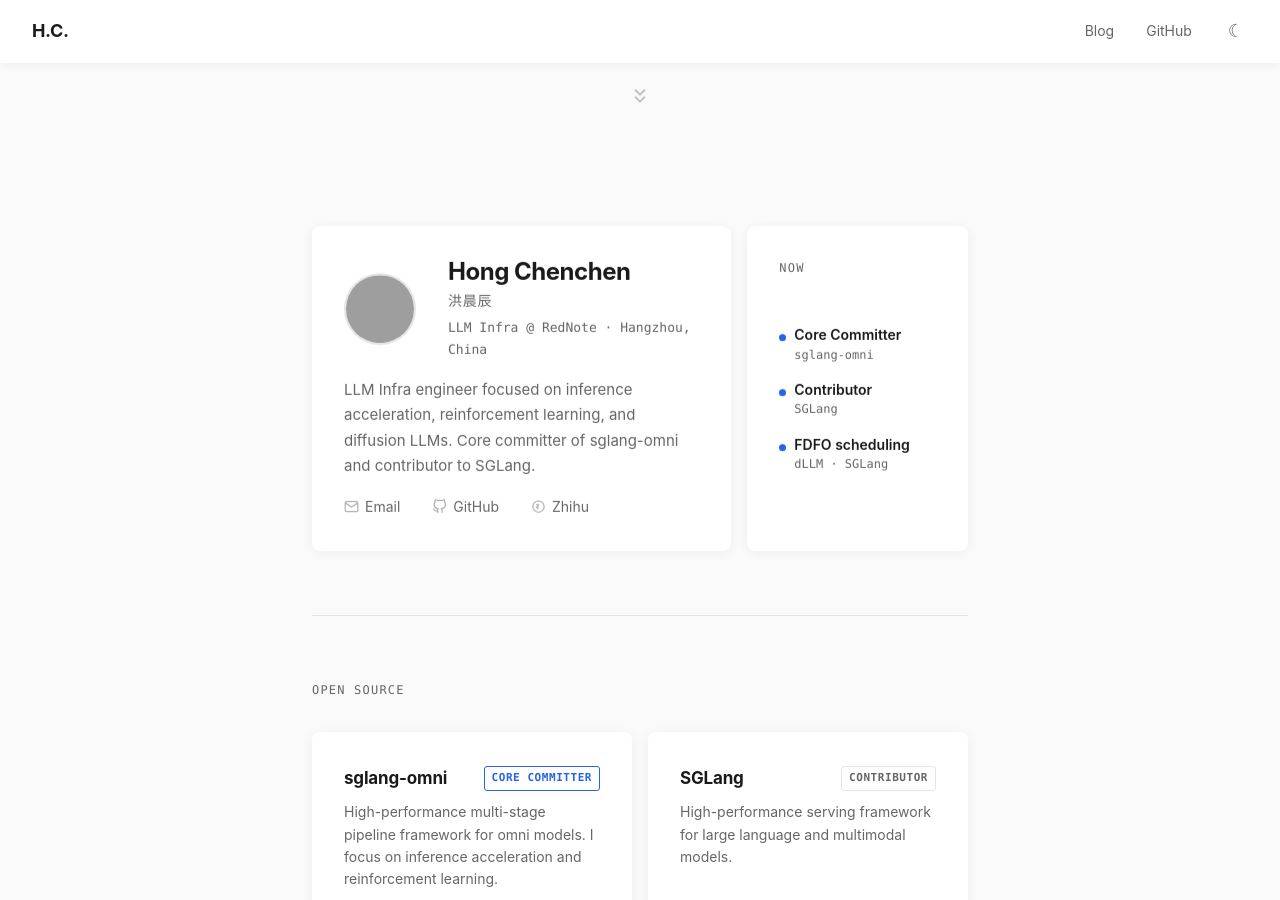
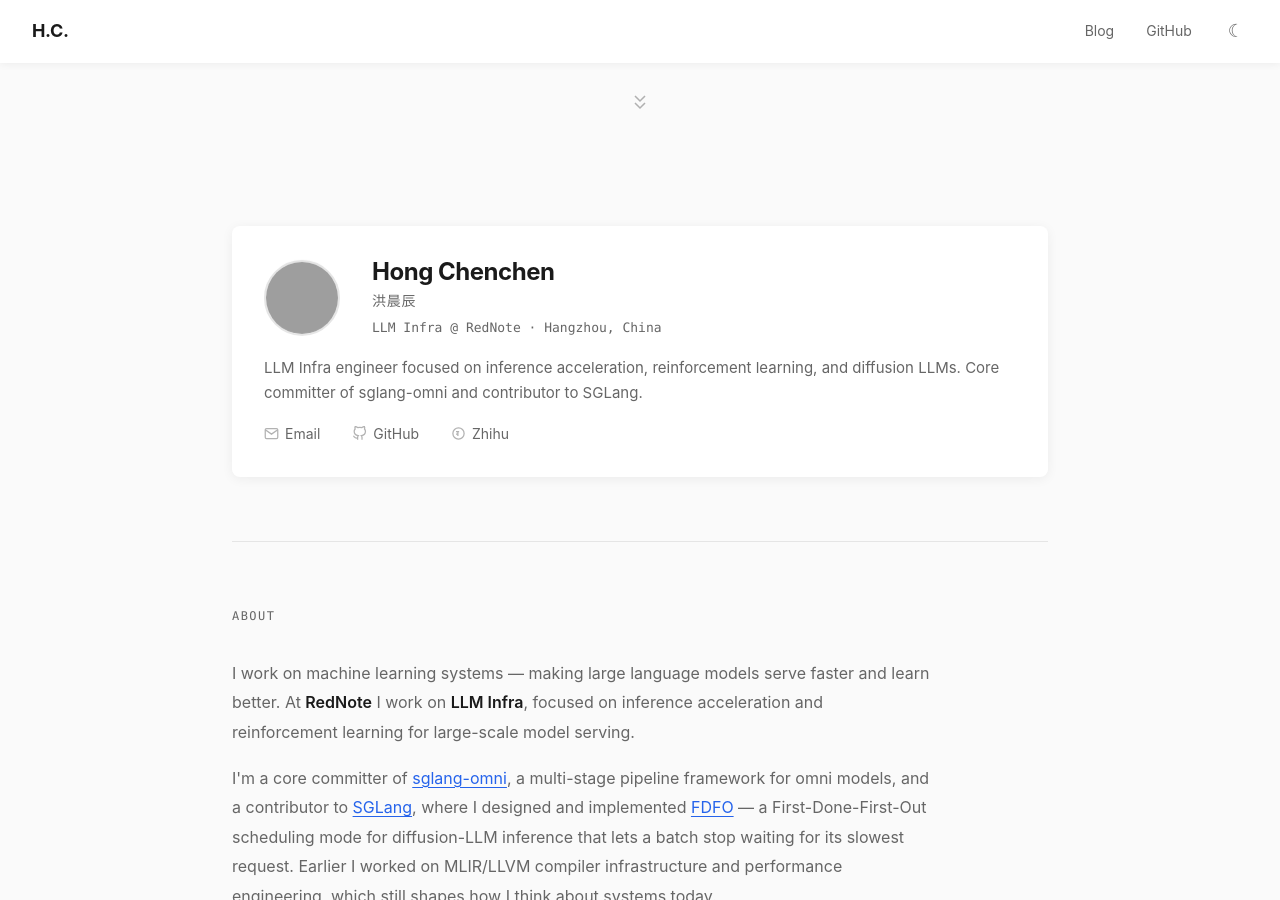
Before and after one commit to Hayden727/Hayden727.github.io, a Jekyll site: the page built from index.html, in a window 1280 px wide and 900 px high, scrolled down 738 px. Built offline with Jekyll 4.4.1, drawn with Linux system fonts in a browser that asks for light colours; some of the changed text lies outside the part shown; grey boxes are pictures that could not be loaded.

Commit message:
refactor: simplify homepage to elegant single-column, widen layout, fold identity into About
- Revert the bento redesign: remove Open Source / Research / Now cards and the
  mask-composite gradient border that rendered as garbled blocks in some browsers
- Single-column layout; widen container 720px -> 880px (article prose kept at 720px)
- Fold RedNote / sglang-omni / SGLang / FDFO into the About prose with inline links;
  FDFO blog now appears only in the Writing list (no dedicated section)
- Motion (elegant + a touch of craft): choreographed heading->content reveal,
  link-arrow slide-in on Writing rows, gentle avatar float, softer motto drift;
  full prefers-reduced-motion coverage

```diff
--- a/_layouts/home.html
+++ b/_layouts/home.html
@@ -16,9 +16,8 @@
 
 <div class="container" id="main">
 
-  <!-- ===== Profile + Now ===== -->
-  <section class="profile reveal">
-    <div class="card profile-card">
+  <!-- ===== Profile ===== -->
+  <section class="card profile-card reveal">
     <div class="profile-card__header">
       <img src="{{ site.avatar }}" alt="{{ site.title }}" class="profile-card__avatar">
       <div>
@@ -44,84 +43,31 @@
       </a>
       {% endif %}
     </div>
-    </div>
-
-    <aside class="card now-card">
-      <h2 class="section__label">Now</h2>
-      <ul class="now-list">
-        <li class="now-list__item">
-          <span class="now-list__dot"></span>
-          <div>
-            <span class="now-list__lead">Core Committer</span>
-            <span class="now-list__sub">sglang-omni</span>
-          </div>
-        </li>
-        <li class="now-list__item">
-          <span class="now-list__dot"></span>
-          <div>
-            <span class="now-list__lead">Contributor</span>
-            <span class="now-list__sub">SGLang</span>
-          </div>
-        </li>
-        <li class="now-list__item">
-          <span class="now-list__dot"></span>
-          <div>
-            <span class="now-list__lead">FDFO scheduling</span>
-            <span class="now-list__sub">dLLM · SGLang</span>
-          </div>
-        </li>
-      </ul>
-    </aside>
-  </section>
-
-  <!-- ===== Open Source ===== -->
-  <section class="section reveal">
-    <h2 class="section__label">Open Source</h2>
-    <div class="bento bento--2 stagger">
-      <a href="https://github.com/sgl-project/sglang-omni" target="_blank" rel="noopener" class="card os-card">
-        <div class="os-card__top">
-          <span class="os-card__name">sglang-omni</span>
-          <span class="os-card__role">Core Committer</span>
-        </div>
-        <p class="os-card__desc">High-performance multi-stage pipeline framework for omni models. I focus on inference acceleration and reinforcement learning.</p>
-        <span class="os-card__link">github.com/sgl-project/sglang-omni →</span>
-      </a>
-      <a href="https://github.com/sgl-project/sglang" target="_blank" rel="noopener" class="card os-card">
-        <div class="os-card__top">
-          <span class="os-card__name">SGLang</span>
-          <span class="os-card__role os-card__role--alt">Contributor</span>
-        </div>
-        <p class="os-card__desc">High-performance serving framework for large language and multimodal models.</p>
-        <span class="os-card__link">github.com/sgl-project/sglang →</span>
-      </a>
-    </div>
-  </section>
-
-  <!-- ===== Research ===== -->
-  <section class="section reveal">
-    <h2 class="section__label">Research</h2>
-    <div class="card focus-card">
-      <span class="focus-card__tag">Diffusion LLMs · SGLang</span>
-      <h3 class="focus-card__title">FDFO — First-Done-First-Out scheduling for dLLM inference</h3>
-      <p class="focus-card__desc">
-        A framework-level execution mode I designed and implemented for diffusion-LLM serving in SGLang.
-        Instead of a batch waiting for its slowest request, each block leaves the moment it finishes —
-        cutting head-of-line blocking for ~1.3–1.45× throughput (PRs #27551, #27877).
-      </p>
-      <a href="{{ '/2026/06/16/fdfo-dllm-scheduling/' | relative_url }}" class="focus-card__link">Read the write-up →</a>
-    </div>
   </section>
 
   <!-- ===== About ===== -->
   <section class="section reveal">
     <h2 class="section__label">About</h2>
-    <p class="about__text">
-      I work on machine learning systems — making large language models serve faster and learn better.
-      At RedNote I work on LLM Infra, focusing on inference acceleration and reinforcement learning.
-      I'm a core committer of <strong>sglang-omni</strong> and a contributor to <strong>SGLang</strong>,
-      where I designed and implemented <strong>FDFO</strong> — a First-Done-First-Out scheduling mode for diffusion-LLM inference.
-      My background also spans MLIR/LLVM compiler infrastructure and performance engineering.
+    <div class="about__text">
+      <p>
+        I work on machine learning systems &mdash; making large language models
+        serve faster and learn better. At <strong>RedNote</strong> I work on
+        <strong>LLM Infra</strong>, focused on inference acceleration and
+        reinforcement learning for large-scale model serving.
       </p>
+      <p>
+        I'm a core committer of
+        <a href="https://github.com/sgl-project/sglang-omni" target="_blank" rel="noopener">sglang-omni</a>,
+        a multi-stage pipeline framework for omni models, and a contributor to
+        <a href="https://github.com/sgl-project/sglang" target="_blank" rel="noopener">SGLang</a>,
+        where I designed and implemented
+        <a href="{{ '/2026/06/16/fdfo-dllm-scheduling/' | relative_url }}">FDFO</a> &mdash;
+        a First-Done-First-Out scheduling mode for diffusion-LLM inference that lets a
+        batch stop waiting for its slowest request. Earlier I worked on MLIR/LLVM
+        compiler infrastructure and performance engineering, which still shapes how I
+        think about systems today.
+      </p>
+    </div>
   </section>
 
   <!-- ===== Interests ===== -->
@@ -154,7 +100,7 @@
   <!-- ===== Projects ===== -->
   <section class="section reveal">
     <h2 class="section__label">Projects</h2>
-    <div class="bento bento--2 stagger">
+    <div class="project-list stagger">
       {% for project in site.projects %}
       <a href="{{ project.url | relative_url }}" class="card project-card">
         <div class="project-card__header">
@@ -172,11 +118,13 @@
   {% if writing.size > 0 %}
   <section class="section reveal">
     <h2 class="section__label">Writing</h2>
-    <div class="stagger">
+    <div class="post-list stagger">
       {% for post in writing %}
       <div class="post-item">
         <span class="post-item__date">{{ post.date | date: "%Y.%m.%d" }}</span>
-        <a href="{{ post.url | relative_url }}" class="post-item__title">{{ post.title }}</a>
+        <a href="{{ post.url | relative_url }}" class="post-item__title">{{ post.title }}
+          <span class="post-item__arrow" aria-hidden="true">→</span>
+        </a>
       </div>
       {% endfor %}
     </div>
--- a/assets/css/main.css
+++ b/assets/css/main.css
@@ -13,7 +13,8 @@
   --font-sans: -apple-system, BlinkMacSystemFont, "Segoe UI", Roboto, "Helvetica Neue", Arial, sans-serif;
   --font-serif: Georgia, "Times New Roman", serif;
   --font-mono: "JetBrains Mono", "Fira Code", "SF Mono", Menlo, monospace;
-  --max-width: 720px;
+  --max-width: 880px;
+  --max-width-prose: 720px;
   --space-xs: 0.25rem;
   --space-sm: 0.5rem;
   --space-md: 1rem;
@@ -240,16 +241,23 @@
 }
 
 .profile-card__avatar {
-  width: 72px;
-  height: 72px;
+  width: 76px;
+  height: 76px;
   border-radius: 50%;
   object-fit: cover;
   border: 2px solid var(--color-border);
-  transition: transform 0.3s ease;
+  transition: box-shadow 0.3s ease, border-color 0.3s ease;
+  animation: avatarFloat 6s ease-in-out infinite;
 }
 
 .profile-card__avatar:hover {
-  transform: scale(1.05);
+  border-color: var(--color-accent);
+  box-shadow: 0 6px 20px var(--color-shadow-hover);
+}
+
+@keyframes avatarFloat {
+  0%, 100% { transform: translateY(0); }
+  50% { transform: translateY(-4px); }
 }
 
 .profile-card__name {
@@ -308,224 +316,6 @@
   opacity: 1;
 }
 
-/* ===== Profile Layout (2-col) ===== */
-.profile {
-  display: grid;
-  grid-template-columns: 1fr;
-  gap: var(--space-md);
-  margin-bottom: var(--space-xl);
-}
-
-@media (min-width: 720px) {
-  .profile {
-    grid-template-columns: 1.9fr 1fr;
-    align-items: stretch;
-  }
-}
-
-.profile .profile-card {
-  margin-bottom: 0;
-}
-
-/* ===== Now Card ===== */
-.now-card {
-  display: flex;
-  flex-direction: column;
-  gap: var(--space-md);
-}
-
-.now-list {
-  list-style: none;
-  display: flex;
-  flex-direction: column;
-  gap: var(--space-md);
-}
-
-.now-list__item {
-  display: flex;
-  align-items: flex-start;
-  gap: var(--space-sm);
-}
-
-.now-list__dot {
-  width: 7px;
-  height: 7px;
-  border-radius: 50%;
-  background: var(--color-accent);
-  margin-top: 0.5em;
-  flex-shrink: 0;
-  box-shadow: 0 0 0 0 var(--color-accent);
-  animation: pulse 2.4s ease-out infinite;
-}
-
-@keyframes pulse {
-  0% { box-shadow: 0 0 0 0 rgba(37, 99, 235, 0.4); }
-  70% { box-shadow: 0 0 0 7px rgba(37, 99, 235, 0); }
-  100% { box-shadow: 0 0 0 0 rgba(37, 99, 235, 0); }
-}
-
-.now-list__lead {
-  display: block;
-  font-size: 0.875rem;
-  font-weight: 600;
-  color: var(--color-text);
-  line-height: 1.3;
-}
-
-.now-list__sub {
-  display: block;
-  font-family: var(--font-mono);
-  font-size: 0.75rem;
-  color: var(--color-text-secondary);
-}
-
-/* ===== Bento Grid ===== */
-.bento {
-  display: grid;
-  grid-template-columns: 1fr;
-  gap: var(--space-md);
-}
-
-@media (min-width: 600px) {
-  .bento--2 {
-    grid-template-columns: 1fr 1fr;
-  }
-}
-
-/* ===== Open Source Card ===== */
-.os-card {
-  display: flex;
-  flex-direction: column;
-  gap: var(--space-sm);
-  text-decoration: none;
-  color: var(--color-text);
-  position: relative;
-  overflow: hidden;
-}
-
-.os-card::before {
-  content: "";
-  position: absolute;
-  inset: 0;
-  border-radius: var(--radius);
-  border: 1px solid transparent;
-  background: linear-gradient(135deg, var(--color-accent), transparent 60%) border-box;
-  -webkit-mask: linear-gradient(#fff 0 0) padding-box, linear-gradient(#fff 0 0);
-  -webkit-mask-composite: xor;
-  mask-composite: exclude;
-  opacity: 0;
-  transition: opacity 0.3s ease;
-  pointer-events: none;
-}
-
-.os-card:hover {
-  text-decoration: none;
-  transform: translateY(-3px);
-}
-
-.os-card:hover::before {
-  opacity: 1;
-}
-
-.os-card__top {
-  display: flex;
-  align-items: center;
-  justify-content: space-between;
-  gap: var(--space-sm);
-}
-
-.os-card__name {
-  font-weight: 700;
-  font-size: 1.0625rem;
-  letter-spacing: -0.01em;
-}
-
-.os-card__role {
-  font-family: var(--font-mono);
-  font-size: 0.6875rem;
-  font-weight: 600;
-  text-transform: uppercase;
-  letter-spacing: 0.05em;
-  color: var(--color-accent);
-  border: 1px solid var(--color-accent);
-  border-radius: 3px;
-  padding: 2px 7px;
-  flex-shrink: 0;
-}
-
-.os-card__role--alt {
-  color: var(--color-text-secondary);
-  border-color: var(--color-border);
-}
-
-.os-card__desc {
-  font-size: 0.875rem;
-  color: var(--color-text-secondary);
-  line-height: 1.6;
-  flex-grow: 1;
-}
-
-.os-card__link {
-  font-family: var(--font-mono);
-  font-size: 0.75rem;
-  color: var(--color-text-secondary);
-  transition: color 0.2s ease;
-}
-
-.os-card:hover .os-card__link {
-  color: var(--color-accent);
-}
-
-/* ===== Focus / Research Card ===== */
-.focus-card {
-  position: relative;
-  overflow: hidden;
-}
-
-.focus-card::after {
-  content: "";
-  position: absolute;
-  top: -40%;
-  right: -20%;
-  width: 320px;
-  height: 320px;
-  background: radial-gradient(circle, var(--color-accent), transparent 70%);
-  opacity: 0.06;
-  pointer-events: none;
-}
-
-.focus-card__tag {
-  display: inline-block;
-  font-family: var(--font-mono);
-  font-size: 0.6875rem;
-  font-weight: 600;
-  text-transform: uppercase;
-  letter-spacing: 0.08em;
-  color: var(--color-accent);
-  margin-bottom: var(--space-sm);
-}
-
-.focus-card__title {
-  font-size: 1.125rem;
-  font-weight: 700;
-  letter-spacing: -0.01em;
-  line-height: 1.35;
-  margin-bottom: var(--space-sm);
-}
-
-.focus-card__desc {
-  font-size: 0.9375rem;
-  color: var(--color-text-secondary);
-  line-height: 1.7;
-  margin-bottom: var(--space-md);
-}
-
-.focus-card__link {
-  font-family: var(--font-mono);
-  font-size: 0.8125rem;
-  transition: color 0.2s ease;
-}
-
 /* ===== Section ===== */
 .section {
   padding: var(--space-xl) 0 var(--space-lg);
@@ -537,16 +327,38 @@
   font-size: 0.75rem;
   font-weight: 500;
   text-transform: uppercase;
-  letter-spacing: 0.1em;
+  letter-spacing: 0.12em;
   color: var(--color-text-secondary);
   margin-bottom: var(--space-lg);
 }
 
 /* ===== About ===== */
 .about__text {
-  font-size: 0.9375rem;
-  line-height: 1.8;
+  font-size: 1rem;
+  line-height: 1.85;
   color: var(--color-text-secondary);
+  max-width: 700px;
+}
+
+.about__text p + p {
+  margin-top: var(--space-md);
+}
+
+.about__text a {
+  color: var(--color-accent);
+  text-decoration: underline;
+  text-underline-offset: 3px;
+  text-decoration-thickness: 1px;
+  transition: color 0.15s ease;
+}
+
+.about__text a:hover {
+  color: var(--color-accent-hover);
+}
+
+.about__text strong {
+  color: var(--color-text);
+  font-weight: 600;
 }
 
 /* ===== Tags ===== */
@@ -564,7 +376,7 @@
   border: 1px solid var(--color-border);
   border-radius: 4px;
   padding: var(--space-xs) var(--space-sm);
-  transition: all 0.2s ease;
+  transition: color 0.2s ease, border-color 0.2s ease, box-shadow 0.2s ease;
   cursor: default;
 }
 
@@ -608,6 +420,13 @@
   padding: 1px 6px;
 }
 
+/* ===== Project List ===== */
+.project-list {
+  display: flex;
+  flex-direction: column;
+  gap: var(--space-md);
+}
+
 /* ===== Project Cards ===== */
 .project-card {
   display: block;
@@ -647,11 +466,21 @@
 }
 
 /* ===== Post List ===== */
+.post-list {
+  display: flex;
+  flex-direction: column;
+}
+
 .post-item {
   display: flex;
   align-items: baseline;
   gap: var(--space-md);
   padding: var(--space-sm) 0;
+  transition: transform 0.2s ease;
+}
+
+.post-item:hover {
+  transform: translateX(3px);
 }
 
 .post-item__date {
@@ -671,6 +500,20 @@
 
 .post-item__title:hover {
   color: var(--color-accent);
+}
+
+.post-item__arrow {
+  display: inline-block;
+  margin-left: 4px;
+  opacity: 0;
+  transform: translateX(-4px);
+  transition: opacity 0.2s ease, transform 0.2s ease;
+}
+
+.post-item__title:hover .post-item__arrow,
+.post-item__title:focus-visible .post-item__arrow {
+  opacity: 1;
+  transform: translateX(0);
 }
 
 .post-item__category {
@@ -694,7 +537,15 @@
   transform: none;
 }
 
-/* Staggered children (grids, tag clouds, lists) */
+/* Sections reveal their children (not the whole block) to avoid a double fade */
+.section.reveal {
+  opacity: 1;
+  transform: none;
+  transition: none;
+  will-change: auto;
+}
+
+/* Staggered children (tag clouds, project & post lists) */
 .stagger > * {
   opacity: 0;
   transform: translateY(16px);
@@ -717,16 +568,56 @@
 .stagger.is-visible > *:nth-child(9) { transition-delay: 0.52s; }
 .stagger.is-visible > *:nth-child(n+10) { transition-delay: 0.58s; }
 
+/* Choreographed heading -> content reveal: the label settles, content follows */
+.section.reveal .section__label,
+.section.reveal .about__text,
+.section.reveal .tags,
+.section.reveal .project-list,
+.section.reveal .post-list,
+.section.reveal .publication-card {
+  opacity: 0;
+  transform: translateY(10px);
+  transition: opacity 0.55s cubic-bezier(0.22, 1, 0.36, 1),
+              transform 0.55s cubic-bezier(0.22, 1, 0.36, 1);
+}
+
+.section.reveal.is-visible .section__label,
+.section.reveal.is-visible .about__text,
+.section.reveal.is-visible .tags,
+.section.reveal.is-visible .project-list,
+.section.reveal.is-visible .post-list,
+.section.reveal.is-visible .publication-card {
+  opacity: 1;
+  transform: none;
+}
+
+.section.reveal.is-visible .about__text,
+.section.reveal.is-visible .tags,
+.section.reveal.is-visible .project-list,
+.section.reveal.is-visible .post-list,
+.section.reveal.is-visible .publication-card {
+  transition-delay: 0.08s;
+}
+
 /* ===== Reduced Motion ===== */
 @media (prefers-reduced-motion: reduce) {
   html { scroll-behavior: auto; }
   .reveal,
-  .stagger > * {
+  .stagger > *,
+  .section.reveal .section__label,
+  .section.reveal .about__text,
+  .section.reveal .tags,
+  .section.reveal .project-list,
+  .section.reveal .post-list,
+  .section.reveal .publication-card {
     opacity: 1 !important;
     transform: none !important;
     transition: none !important;
   }
   .motto__scroll { animation: none; }
+  .profile-card__avatar { animation: none; }
+  .post-item__arrow { opacity: 1; transform: none; }
+  .post-item:hover { transform: none; }
   #motto-content { transform: none !important; opacity: 1 !important; }
 }
 
@@ -768,6 +659,8 @@
 /* ===== Post/Project Content ===== */
 .article {
   padding: var(--space-xl) 0;
+  max-width: var(--max-width-prose);
+  margin: 0 auto;
 }
 
 .article__back {
--- a/assets/js/main.js
+++ b/assets/js/main.js
@@ -86,19 +86,16 @@
       });
     }
 
-    // ===== Motto Parallax / Fade on Scroll =====
+    // ===== Motto: gentle drift + fade on scroll =====
     var mottoContent = document.getElementById('motto-content');
     var motto = document.getElementById('motto');
     if (mottoContent && motto && !prefersReducedMotion) {
       var ticking = false;
       var updateMotto = function () {
-        var scrolled = window.scrollY;
         var mottoHeight = motto.offsetHeight || window.innerHeight;
-        if (scrolled <= mottoHeight) {
-          var progress = scrolled / mottoHeight; // 0 -> 1 across the hero
-          mottoContent.style.transform = 'translateY(' + (scrolled * 0.35) + 'px)';
-          mottoContent.style.opacity = String(Math.max(0, 1 - progress * 1.25));
-        }
+        var progress = Math.min(1, window.scrollY / mottoHeight); // 0 -> 1 across the hero
+        mottoContent.style.transform = 'translateY(' + (progress * 24) + 'px)';
+        mottoContent.style.opacity = String(Math.max(0.15, 1 - progress * 0.9));
         ticking = false;
       };
       window.addEventListener('scroll', function () {
```
Lines whose indentation alone changed are shown as unchanged.
